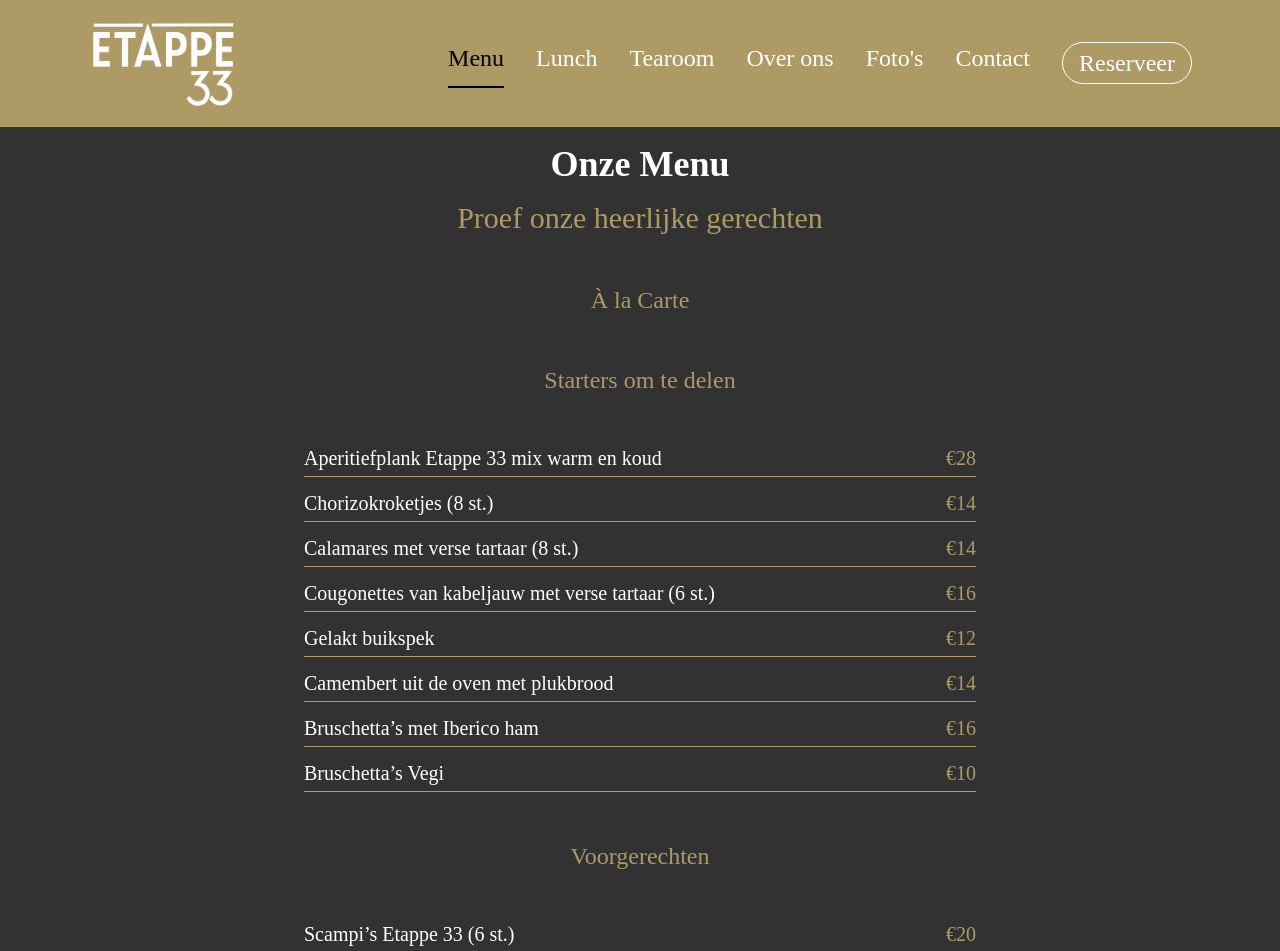
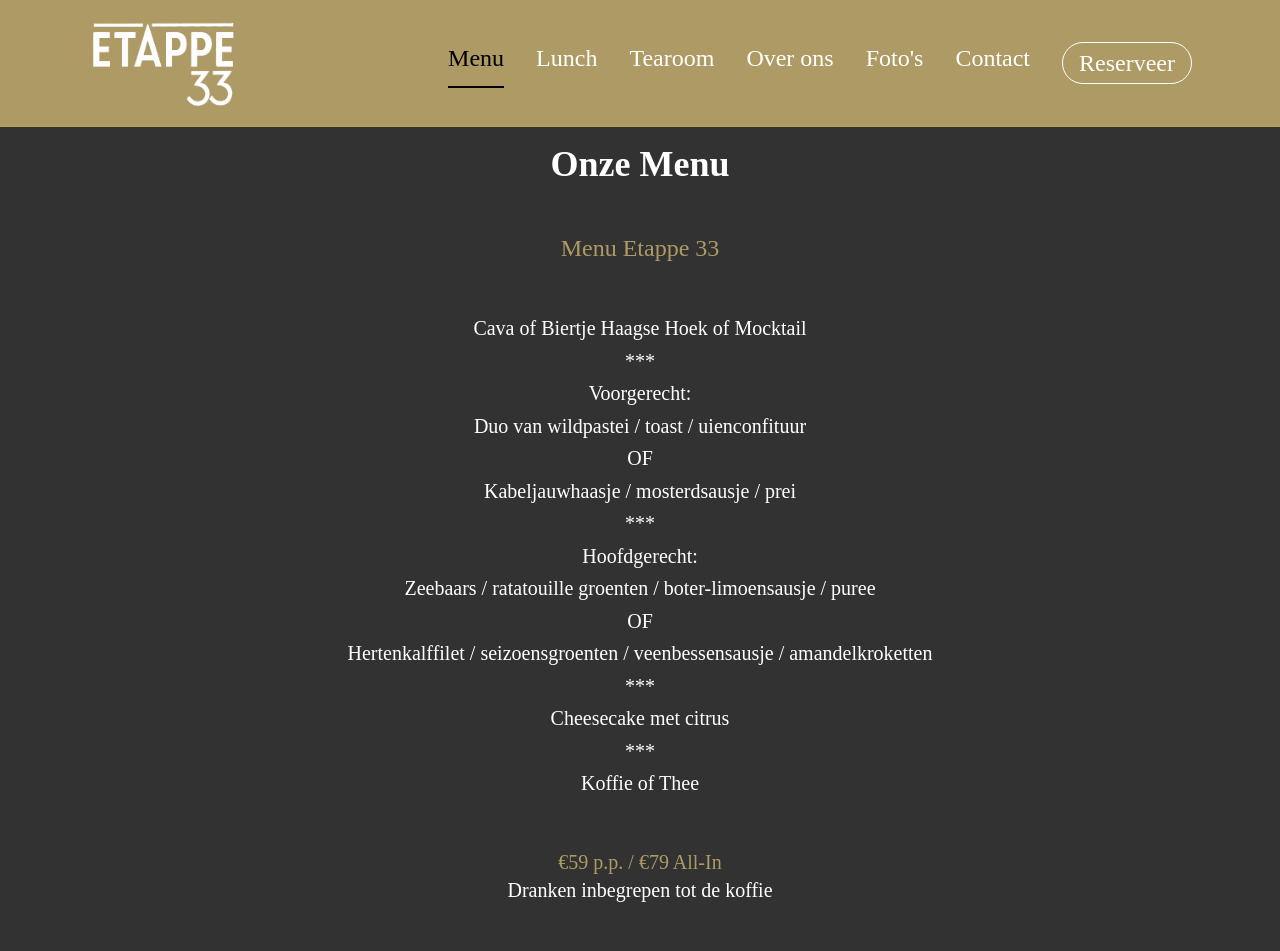
Before and after one commit to jensdesmeyter-cmyk/etappe33, a Next.js app: page /menu in a window 1280 px wide. Shown: the top 951 px of the page. Built offline with nearby package versions, Linux system fonts and the light colour scheme.

Commit message:
small fixes

```diff
--- a/app/about/page.tsx
+++ b/app/about/page.tsx
@@ -20,7 +20,7 @@ export default function AboutPage() {
         className="max-w-4xl text-2xl leading-relaxed text-gray-300"
       >
         Aan de rand van het Kluisbos, in een uniek en sfeervol kader, heten Maxim, Eddy
-        Christiaens en Ann Vanderlinden u van harte welkom in <span className="text-[rgb(var(--color_58))] font-semibold">Restaurant Etappe33</span>.
+        en Ann u van harte welkom in <span className="text-[rgb(var(--color_58))] font-semibold">Restaurant Etappe33</span>.
         <br />
         <br />
         Wij brengen een toegankelijke en smaakvolle keuken waarin kwaliteit en service centraal staan.
--- a/app/components/Footer.tsx
+++ b/app/components/Footer.tsx
@@ -31,7 +31,7 @@ export default function Footer() {
             <li>Dinsdag – Donderdag: Gesloten</li>
             <li>Vrijdag - Maandag: 11:30 – 14:00 (lunch)</li>
             <li>Vrijdag - Maandag: 14:00 – 18:00 (tearoom)</li>
-            <li>Vrijdag - Maandag: 18:30 – 21:00</li>
+            <li>Vrijdag - Maandag: 18:30 – 21:00 (diner)</li>
           </ul>
         </div>
 
--- a/app/contact/page.tsx
+++ b/app/contact/page.tsx
@@ -137,7 +137,7 @@ export default function ContactPage() {
           <ul className="text-white space-y-1">
             <li>Vrijdag - Maandag: 11:30 – 14:00 (lunch)</li>
             <li>Vrijdag - Maandag: 14:00 – 18:00 (tearoom)</li>
-            <li>Vrijdag - Maandag: 18:30 – 21:00</li>
+            <li>Vrijdag - Maandag: 18:30 – 21:00 (diner)</li>
           </ul>
         </section>
 
--- a/app/menu/page.tsx
+++ b/app/menu/page.tsx
@@ -13,11 +13,30 @@ export default function MenuPage() {
         transition={{ duration: 0.6 }}
         >
         <h1 className="text-4xl text-center font-bold mb-4">Onze Menu</h1>
-        <p className={`text-3xl  text-center mb-12 ${gold}`}>
-          Proef onze heerlijke gerechten
-        </p>
 
-        <h1 className={`text-2xl text-center mb-12 ${gold}`}>À la Carte</h1>
+        {/* MENU ETAPPE 33 */}
+        <section>
+          <h2 className={`text-2xl text-center mt-12 mb-12 ${gold}`}>Menu Etappe 33</h2>
+          <p className="text-white text-center mb-12 leading-relaxed whitespace-pre-line text-xl">
+            Cava of Biertje Haagse Hoek of Mocktail{"\n"}***{"\n"}
+            Voorgerecht:{"\n"}
+            Duo van wildpastei / toast / uienconfituur{"\n"}OF{"\n"}
+            Kabeljauwhaasje / mosterdsausje / prei{"\n"}***{"\n"}
+            Hoofdgerecht:{"\n"}
+            Zeebaars / ratatouille groenten / boter-limoensausje / puree{"\n"}OF{"\n"}
+            Hertenkalffilet / seizoensgroenten / veenbessensausje / amandelkroketten{"\n"}***{"\n"}
+            Cheesecake met citrus{"\n"}***{"\n"}
+            Koffie of Thee
+          </p>
+          <p className={`${gold} mt-4 text-center text-xl`}>
+            €59 p.p. / €79 All-In
+          </p>
+          <p className="text-white text-center text-xl">
+            Dranken inbegrepen tot de koffie
+          </p>
+        </section>
+
+        <h1 className={`text-4xl text-center mt-12 mb-12 ${gold}`}>À la Carte</h1>
 
         {/* STARTERS OM TE DELEN */}
         <section>
@@ -133,27 +152,6 @@ export default function MenuPage() {
           </ul>
         </section>
 
-        {/* MENU ETAPPE 33 */}
-        <section>
-          <h2 className={`text-2xl text-center mt-12 mb-12 ${gold}`}>Menu Etappe 33</h2>
-          <p className="text-white text-center mb-12 leading-relaxed whitespace-pre-line text-xl">
-            Cava of Biertje Haagse Hoek of Mocktail{"\n"}***{"\n"}
-            Voorgerecht:{"\n"}
-            Duo van wildpastei / toast / uienconfituur{"\n"}OF{"\n"}
-            Kabeljauwhaasje / mosterdsausje / prei{"\n"}***{"\n"}
-            Hoofdgerecht:{"\n"}
-            Zeebaars / ratatouille groenten / boter-limoensausje / puree{"\n"}OF{"\n"}
-            Hertenkalffilet / seizoensgroenten / veenbessensausje / amandelkroketten{"\n"}***{"\n"}
-            Dessert: Cheesecake met citrus{"\n"}***{"\n"}
-            Koffie of Thee
-          </p>
-          <p className={`${gold} mt-4 text-center text-xl`}>
-            €59 p.p. / €79 All-In
-          </p>
-          <p className="text-white text-center text-xl">
-            Dranken inbegrepen tot de koffie
-          </p>
-        </section>
         <p className="italic text-center text-white">Voor allergenen info kunt u terecht bij ons personeel</p>
         </motion.h1>
       </div>
```
